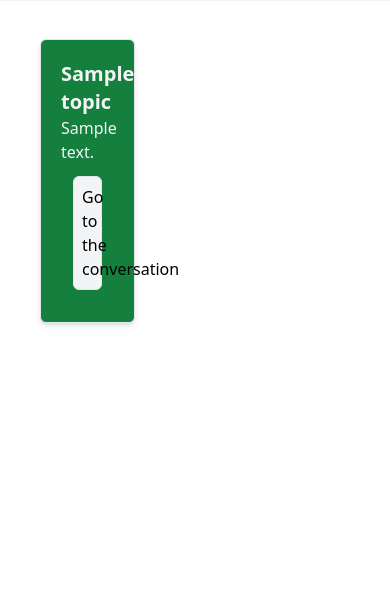
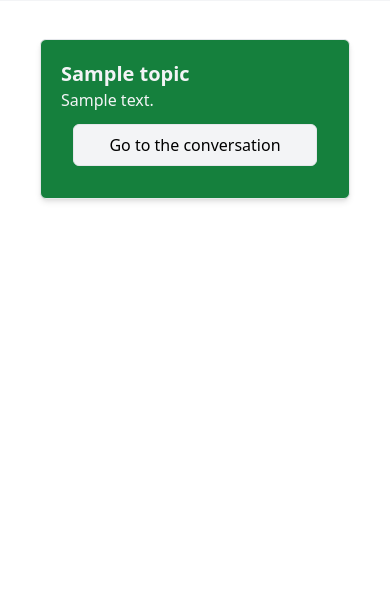
Before and after one commit to participa-lab/participa, a Django app: template polis/templates/pages/home.html in a window 390 px wide. Shown: the part 65-668 px from the top of the page. Run offline with Django 4.2, Linux system fonts and the light colour scheme; tables that the repository leaves empty hold one stand-in row (values such as "Sample post"); the template is opened without the code that fills it: values that come from a table or form of the project are taken from there, most other values are stand-ins (such as "Sample title", 1, 10 or a date in 2020); some libraries are stand-ins or nearby versions.

Commit message:
traducciones

```diff
--- a/polis/templates/pages/home.html
+++ b/polis/templates/pages/home.html
@@ -5,7 +5,7 @@
 
 
 {% if participant %}
-<section class="grid grid-cols-3 gap-3 p-10">
+<section class="grid grid-cols-1 gap-3 p-10 md:grid-cols-3">
 {% for conversation in object_list  %}
 <div class="card p-5 bg-green-700 border border-1 rounded-md flex flex-col shadow-md text-gray-100">
     <h2 class="text-xl font-bold">{{ conversation.topic }}</h2>
```
Also changed, not shown: polis/locale/es/LC_MESSAGES/django.po, 1 other file.
